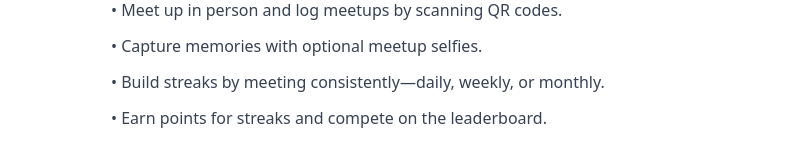
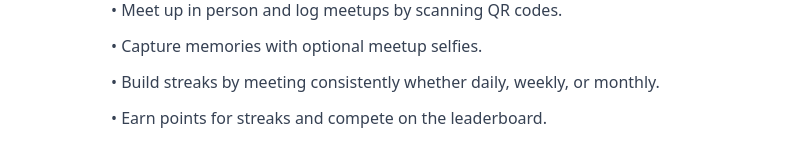
Before and after one commit to mea432/congressional-app-challenge-25, a Next.js app: page / in a window 1280 px wide. Shown: the part 384-544 px from the top of the page, without its empty margins (241-1041 px from the left). Built offline with nearby package versions, Linux system fonts and the light colour scheme.

Commit message:
home page grammar

```diff
--- a/src/app/page.tsx
+++ b/src/app/page.tsx
@@ -16,7 +16,7 @@ export default function LandingPage() {
           <li>• Add friends and build meaningful connections.</li>
           <li>• Meet up in person and log meetups by scanning QR codes.</li>
           <li>• Capture memories with optional meetup selfies.</li>
-          <li>• Build streaks by meeting consistently—daily, weekly, or monthly.</li>
+          <li>• Build streaks by meeting consistently whether daily, weekly, or monthly.</li>
           <li>• Earn points for streaks and compete on the leaderboard.</li>
         </ul>
 
```
